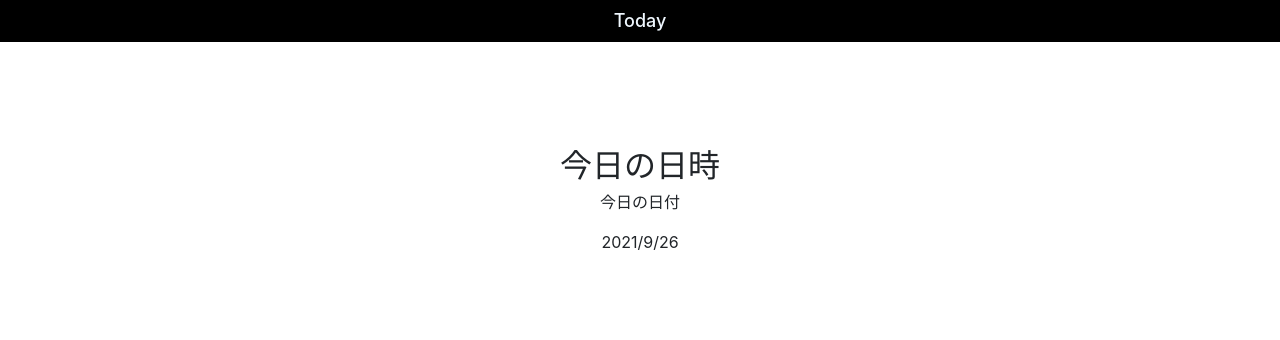
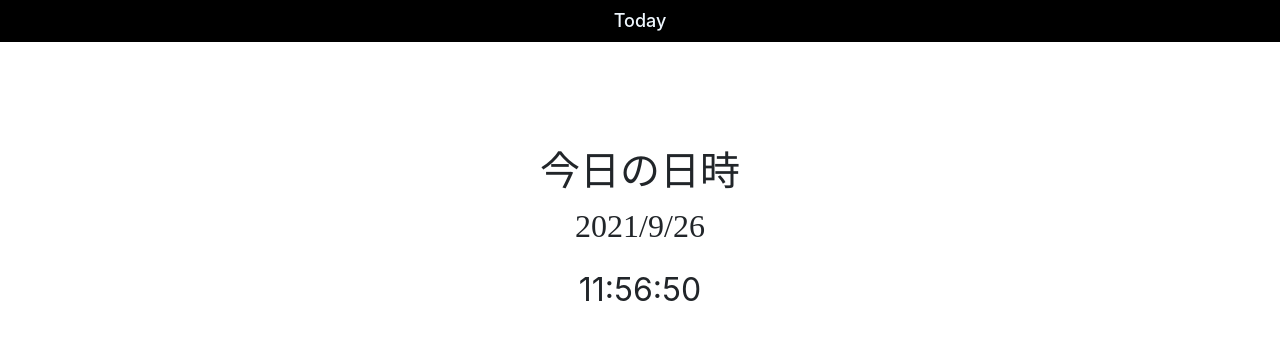
Before and after one commit to Amaryllis1204/Date.io, a plain HTML site: page index.html in a window 1280 px wide. Drawn offline with nearby package versions, Linux system fonts and the light colour scheme.

Commit message:
見た目を修正

```diff
--- a/css/style.css
+++ b/css/style.css
@@ -16,6 +16,16 @@
 }
 
 .date{
+    font-size: 40px;
+    font-family:'Times New Roman', Times, serif
+}
+
+#date{
     font-size: 32px;
     font-family: '''Times New Roman', Times, serif;
 }
+
+#hours{
+    font-size: 32px;
+    font-family: 'Times New Roman', Times, serif;
+}
--- a/index.html
+++ b/index.html
@@ -16,8 +16,9 @@
       </header>
 
       <div class="date">今日の日時</div>
-      <p id = Date>今日の日付</p>
-      <p id = hours>現在時刻</p>
+      <p id = hours></p>
+      <p id = date></p>
+
       <div class="container">
         <script>
           //ゼロを先頭につける関数
```
